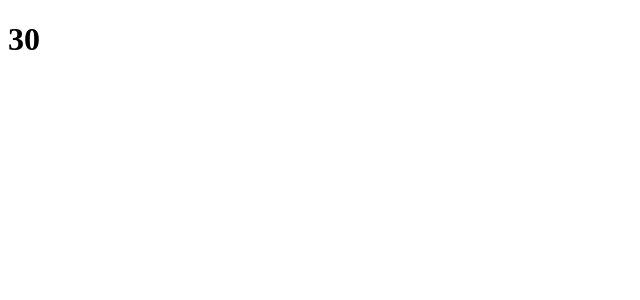
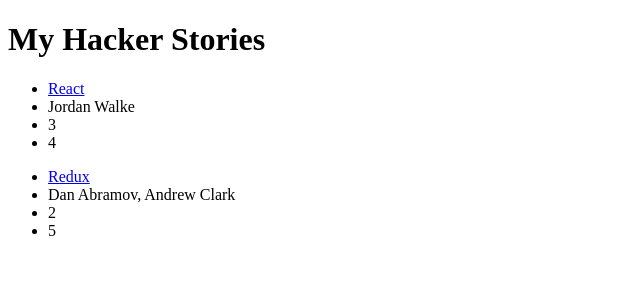
Before and after one commit to just09ash/HackerStories, a React (Vite) app in the folder hacker-stories/: page / in a window 1280 px wide. Shown: the top 300 px of the page, without its empty margins (0-640 px from the left). Built offline with nearby package versions, Linux system fonts and the light colour scheme.

Commit message:
Level 4 Completed: Lists in React

```diff
--- a/hacker-stories/src/App.jsx
+++ b/hacker-stories/src/App.jsx
@@ -1,13 +1,44 @@
 import { useState } from 'react'
 
 function App() {
-  function add2Num(n1,n2)
-  {
-    return n1 + n2;
-  }
+  const list = [
+    {
+      title: "React",
+      url: "https://react.dev",
+      author: "Jordan Walke",
+      num_comments: 3,
+      points: 4,
+      objectID: 0
+    },
+    {
+      title: "Redux",
+      url: "https://redux.js.org",
+      author: "Dan Abramov, Andrew Clark",
+      num_comments: 2,
+      points: 5,
+      objectID: 1
+    }
+  ];
+
   return (
     <>
-      <h1>{add2Num(10,20)}</h1>
+      <div>
+        <h1>My Hacker Stories</h1>
+        {list.map(
+          function (item) {
+            return (
+              <ul key={item.objectID}>
+                <li>
+                  <a href={item.url}>{item.title}</a>
+                </li>
+                <li>{item.author}</li>
+                <li>{item.num_comments}</li>
+                <li>{item.points}</li>
+              </ul>
+            )
+          }
+        )}
+      </div>
     </>
   )
 }
```
Also changed, not shown: 1 other file (tests, documents, lock files or other folders).
